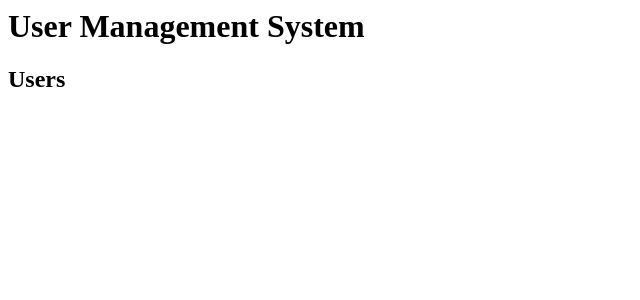
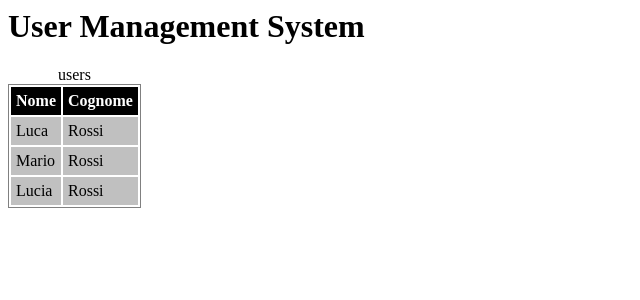
Before and after one commit to NickoManu/UMS, an Angular app: page / in a window 1280 px wide. Shown: the top 300 px of the page, without its empty margins (0-640 px from the left). Built offline with nearby package versions, Linux system fonts and the light colour scheme.

Commit message:
1 file modified, 2 added

```diff
--- /dev/null
+++ b/src/app/users/users.component.css
@@ -0,0 +1,21 @@
+table {
+  border: 1px solid grey;
+}
+
+th {
+  background: black;
+  color: white;
+}
+
+th,
+td {
+  padding: 5px;
+}
+
+td {
+  background: silver;
+}
+
+tr {
+  background: silver;
+}
--- /dev/null
+++ b/src/app/users/users.component.html
@@ -0,0 +1,14 @@
+<table>
+
+	<caption>{{title}}</caption>
+	<tr>
+		<th>Nome</th>
+		<th>Cognome</th>
+	</tr>
+
+	<tr *ngFor="let user of users">
+		<td>{{user.nome}}</td>
+		<td>{{user.cognome}}</td>
+	</tr>
+
+</table>
--- a/src/app/users/users.component.ts
+++ b/src/app/users/users.component.ts
@@ -2,6 +2,26 @@ import { Component } from "@angular/core";
 
 @Component({
   selector: "app-users",
-  template: "<h2>Users</h2>"
+  templateUrl: "./users.component.html",
+  styleUrls: ["./users.component.css"]
 })
-export class UsersComponent {}
+export class UsersComponent {
+  title = "users";
+
+  users = [
+    {
+      nome: "Luca",
+      cognome: "Rossi"
+    },
+
+    {
+      nome: "Mario",
+      cognome: "Rossi"
+    },
+
+    {
+      nome: "Lucia",
+      cognome: "Rossi"
+    }
+  ];
+}
```
